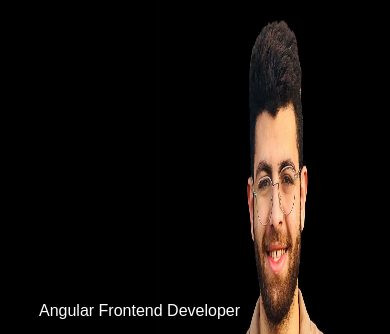
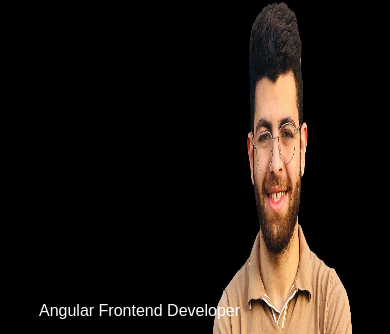
Before and after one commit to 0marsamy/My-Portfolio, a plain HTML site: page index.html in a window 390 px wide. Shown: the part 88-422 px from the top of the page. Drawn offline with Linux system fonts and the light colour scheme.

Commit message:
5th commit

```diff
--- a/CSS/styles.css
+++ b/CSS/styles.css
@@ -345,7 +345,8 @@ nav .fa-solid{
         background-image: url(../images/hero2.png);
         background-size: 40% 90%;
         background-repeat: no-repeat;
-        background-position: center right;;
+        background-position: center right;
+        height: 700px;
     }
     .header-text{
         margin-top: 40%;
@@ -431,12 +432,14 @@ nav .fa-solid{
 
 }
 
-@media only screen and (max-width: 800px) {
+@media only screen and (max-width: 830px) {
     #header{
         background-image: url(../images/hero2.png);
         background-size: 70% 90%;
         background-repeat: no-repeat;
-        background-position: center right;;
+        background-position: center right;
+        height: 700px;
+
     }
     .header-text{
         margin-top: 50%;
```
